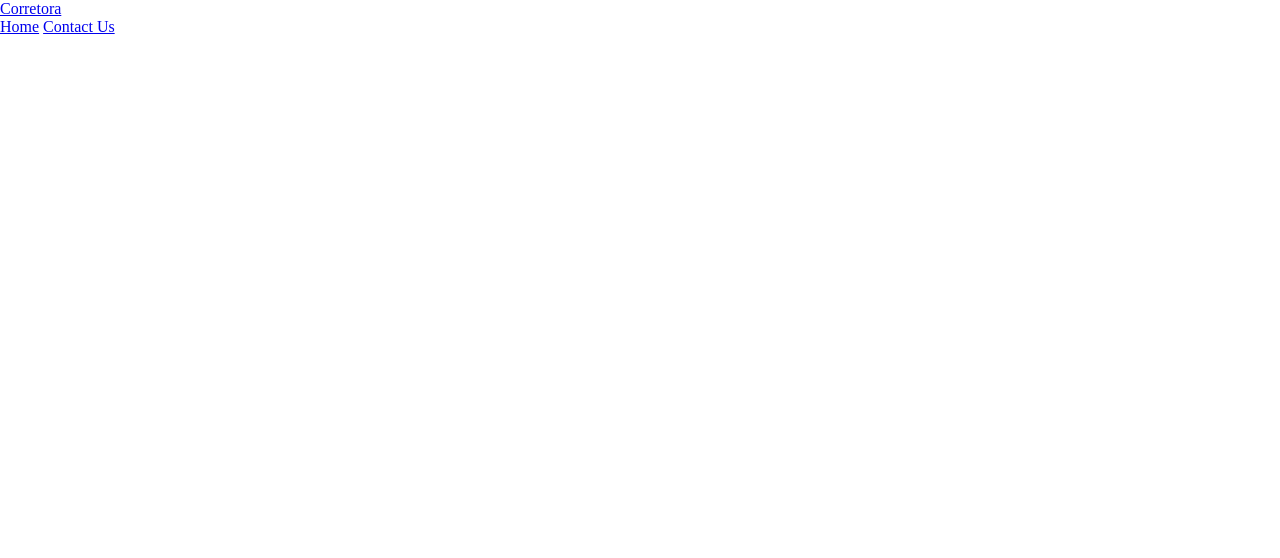
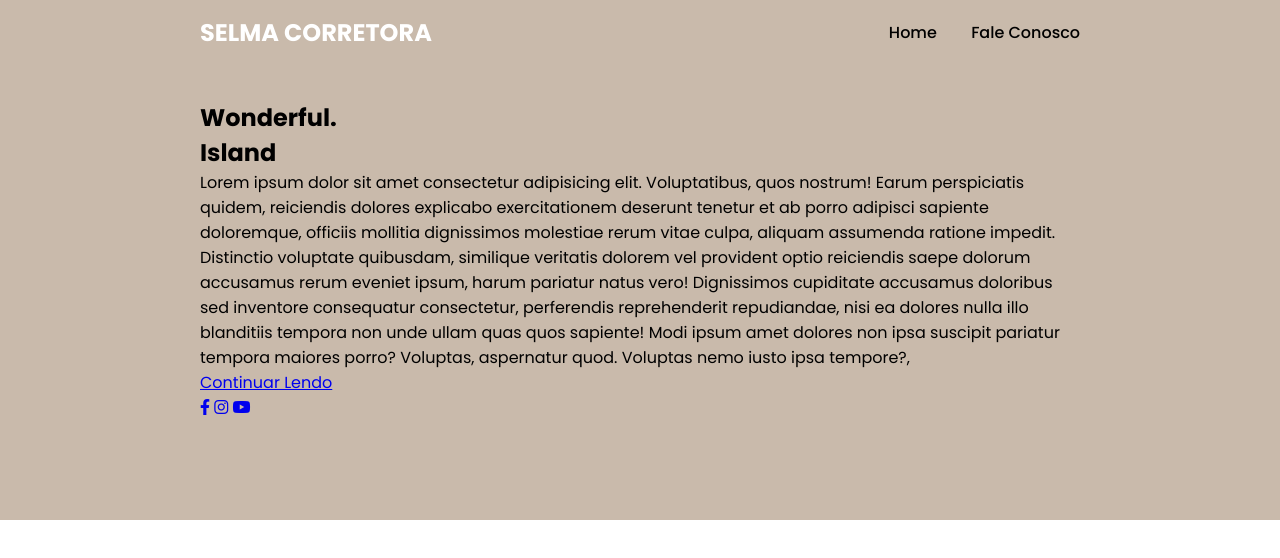
Before and after one commit to danilocampanhari21/Selma-Corretora, a plain HTML site: page index.html in a window 1280 px wide. Drawn offline with Linux system fonts and the light colour scheme; files that its build step writes are made by us from their sources.

Commit message:
building

```diff
--- a/css/style.css
+++ b/css/style.css
@@ -1,13 +1,13 @@
-@import url('https://fonts.googleapis.com/css2?family=Poppins:ital,wght@0,100;0,200;0,300;0,400;0,500;0,600;0,700;0,800;0,900;1,100;1,200;1,300;1,400;1,500;1,600;1,700;1,800;1,900&display=swap');
+@import url('https://fonts.googleapis.com/css2?family=Poppins:wght@300;400;500;600;700&display=swap');
 
 *{
     margin: 0;
     padding: 0;
     box-sizing: border-box;
-    font-family: "Poppins" sans-serif;
+    font-family: 'Poppins', sans-serif;
 }
 
-.header {
+header {
     z-index: 999;
     position: absolute;
     top: 0;
@@ -19,3 +19,55 @@
     padding: 15px 200px;
     transition: 0.5s ease;
 }
+
+header .brand {
+    color: #FFF;
+    font-size: 1.5rem;
+    font-weight: 700;
+    text-transform: uppercase;
+    text-decoration: none;
+}
+
+header .navigation {
+    position: relative;
+}
+
+header .navigation .navigation-items a{
+    position: relative;
+    color: #000;
+    font-size: 1rem;
+    font-weight: 500;
+    text-decoration: none;
+    margin-left: 30px;
+    transition: 0.3s ease;
+}
+
+header .navigation .navigation-items a:before{
+    content: '';
+    position: absolute;
+    background: #000;
+    width: 0;
+    height: 1px;
+    bottom: 0;
+    left: 0;
+    transition: 0.3s ease;
+}
+
+header .navigation .navigation-items a:hover:before{
+    width: 100%;
+}
+
+section {
+    padding: 100px 200px;
+}
+
+.home{
+    position: relative;
+    width: 100%;
+    min-width: 100vh;
+    display: flex;
+    justify-content: center;
+    flex-direction: column;
+    background: #c9baab;
+
+}
--- a/index.html
+++ b/index.html
@@ -5,20 +5,38 @@
     <meta http-equiv="X-UA-Compatible" content="IE=edge">
     <meta name="viewport" content="width=device-width, initial-scale=1.0">
     <title>Selma Corretora</title>
-    <link rel="stylesheet" href="style.css">
+    <link rel="preconnect" href="https://fonts.googleapis.com">
+    <link rel="preconnect" href="https://fonts.gstatic.com" crossorigin>
+    <link href="https://fonts.googleapis.com/css2?family=Poppins:wght@300;400;500;600;700&display=swap" rel="stylesheet">
+    <link rel="stylesheet" href="/css/style.css">
     <link rel="stylesheet" href="https://cdnjs.cloudflare.com/ajax/libs/font-awesome/6.4.0/css/all.min.css" integrity="sha512-iecdLmaskl7CVkqkXNQ/ZH/XLlvWZOJyj7Yy7tcenmpD1ypASozpmT/E0iPtmFIB46ZmdtAc9eNBvH0H/ZpiBw==" crossorigin="anonymous" referrerpolicy="no-referrer" />
+
 </head>
 <body>
 
     <header>
-        <a href="#" class="brand">Corretora</a>
+        <a href="#" class="brand">SELMA CORRETORA</a>
         <div class="navigation">
             <div class="navigation-items">
                 <a href="#">Home</a>
-                <a href="#">Contact Us</a>
+                <a href="#">Fale Conosco</a>
             </div>
         </div>
     </header>
 
+    <section class="home">
+        <div class="content">
+            <h1>Wonderful.<br><span>Island</span></h1>
+            <p>Lorem ipsum dolor sit amet consectetur adipisicing elit. Voluptatibus, quos nostrum! Earum perspiciatis quidem, reiciendis dolores explicabo exercitationem deserunt tenetur et ab porro adipisci sapiente doloremque, officiis mollitia dignissimos molestiae rerum vitae culpa, aliquam assumenda ratione impedit. Distinctio voluptate quibusdam, similique veritatis dolorem vel provident optio reiciendis saepe dolorum accusamus rerum eveniet ipsum, harum pariatur natus vero! Dignissimos cupiditate accusamus doloribus sed inventore consequatur consectetur, perferendis reprehenderit repudiandae, nisi ea dolores nulla illo blanditiis tempora non unde ullam quas quos sapiente! Modi ipsum amet dolores non ipsa suscipit pariatur tempora maiores porro? Voluptas, aspernatur quod. Voluptas nemo iusto ipsa tempore?,</p>
+            <a href="#">Continuar Lendo</a>
+        </div>
+        <div class="media-icons">
+            <a href="#"><i class="fab fa-facebook-f"></i></a>
+            <a href="#"><i class="fab fa-instagram"></i></a>
+            <a href="#"><i class="fab fa-youtube"></i></a>
+        </div>
+
+    </section>
+
 </body>
 </html>
```
Also changed, not shown: content.txt (deleted).
